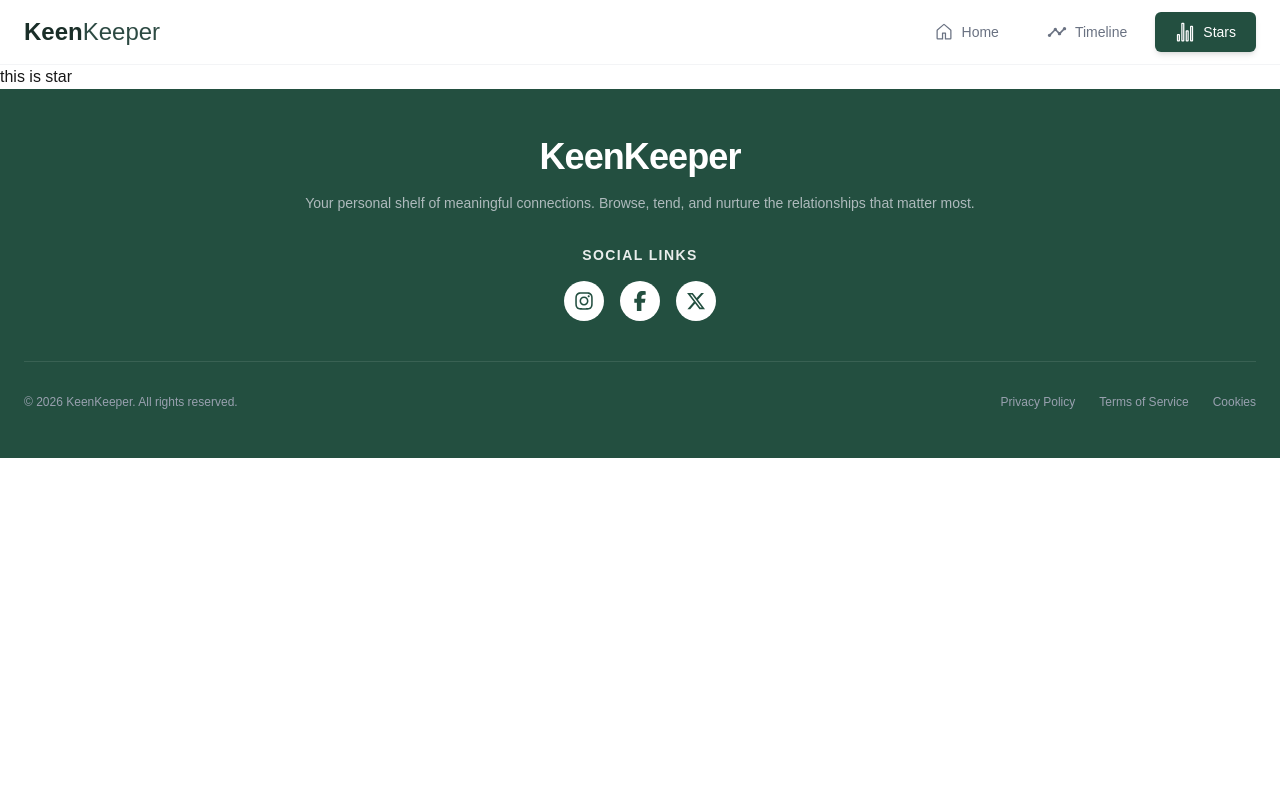
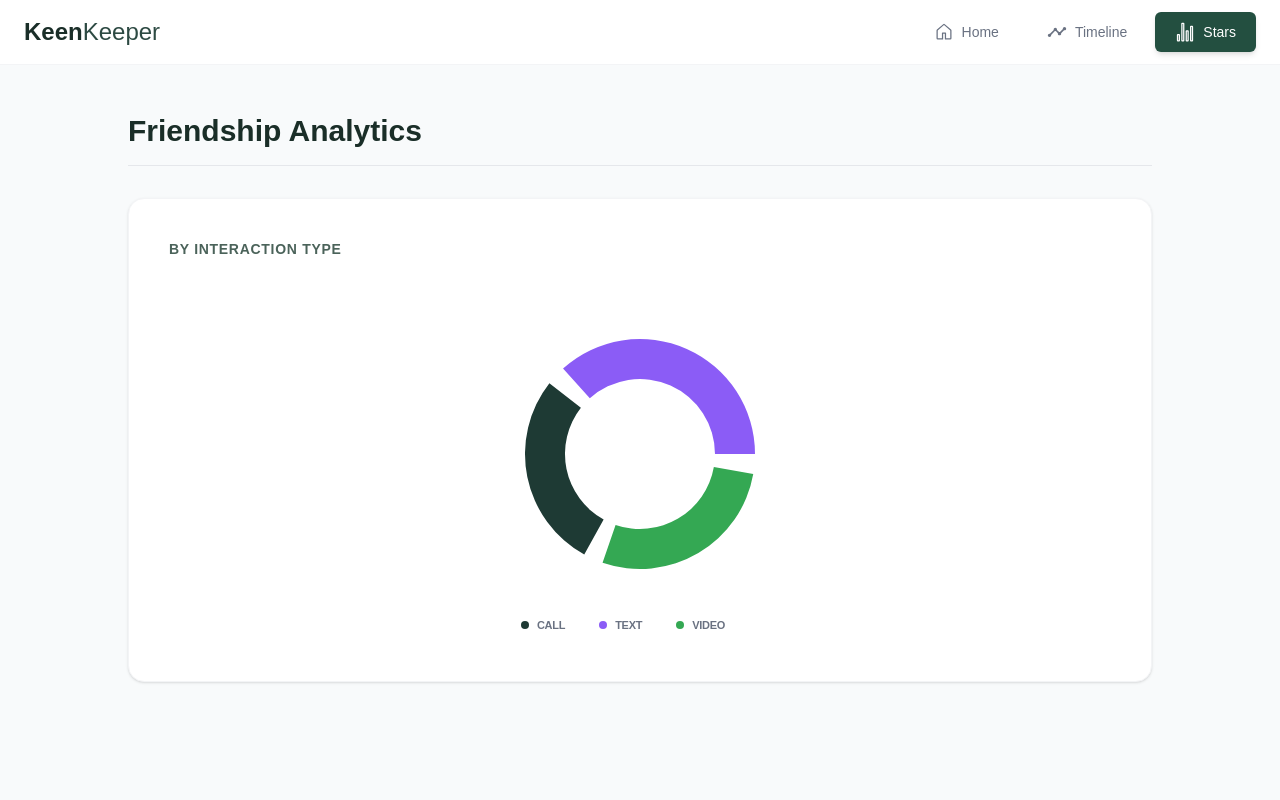
Before and after one commit to noorispeace1/keen-keeper, a Next.js app: page /stars in a window 1280 px wide. Shown: the top 800 px of the page. Built offline with nearby package versions, Linux system fonts and the light colour scheme.

Commit message:
rechart setup

```diff
--- a/package.json
+++ b/package.json
@@ -12,7 +12,8 @@
     "next": "16.2.3",
     "react": "19.2.4",
     "react-dom": "19.2.4",
-    "react-icons": "^5.6.0"
+    "react-icons": "^5.6.0",
+    "recharts": "^3.8.1"
   },
   "devDependencies": {
     "@tailwindcss/postcss": "^4",
--- a/src/app/stars/page.jsx
+++ b/src/app/stars/page.jsx
@@ -1,11 +1,67 @@
-
+"use client";
+import React from 'react';
+import { PieChart, Pie, Cell, ResponsiveContainer, Legend } from 'recharts';
 
 const StarsPage = () => {
-    return (
-        <div>
-            <h2>this is star</h2>
+  // Screenshot 32 onujayi data setup
+  const data = [
+    { name: 'Text', value: 400, color: '#8B5CF6' },   // Purple
+    { name: 'Call', value: 300, color: '#1E3A34' },   // Dark Green
+    { name: 'Video', value: 300, color: '#34A853' },  // Light Green
+  ];
+
+  return (
+    <div className="min-h-screen bg-[#f8fafb] py-12 px-6">
+      <div className="container mx-auto max-w-5xl">
+        {/* Page Title with Border Bottom */}
+        <h1 className="text-3xl font-bold text-[#1a2e28] mb-8 border-b border-gray-200 pb-4">
+          Friendship Analytics
+        </h1>
+
+        {/* Chart Wrapper Card */}
+        <div className="bg-white p-10 rounded-2xl shadow-sm border border-gray-100">
+          <h3 className="text-sm font-bold text-[#4B635A] uppercase tracking-wider mb-8">
+            By Interaction Type
+          </h3>
+
+          {/* Chart Display Area */}
+          <div className="h-[350px] w-full flex justify-center items-center">
+            <ResponsiveContainer width="100%" height="100%">
+              <PieChart>
+                <Pie
+                  data={data}
+                  cx="50%"
+                  cy="50%"
+                  innerRadius={75}   // Doughnut effect
+                  outerRadius={115}
+                  paddingAngle={10}  // Slices gap
+                  dataKey="value"
+                  stroke="none"      // Removes border around slices
+                >
+                  {data.map((entry, index) => (
+                    <Cell key={`cell-${index}`} fill={entry.color} />
+                  ))}
+                </Pie>
+
+                {/* Centered Legend at the Bottom */}
+                <Legend
+                  verticalAlign="bottom"
+                  align="center"
+                  iconType="circle"
+                  iconSize={8}
+                  formatter={(value) => (
+                    <span className="text-gray-500 text-[11px] font-semibold ml-1 mr-6 uppercase tracking-tight">
+                      {value}
+                    </span>
+                  )}
+                />
+              </PieChart>
+            </ResponsiveContainer>
+          </div>
         </div>
-    );
+      </div>
+    </div>
+  );
 };
 
 export default StarsPage;
```
Also changed, not shown: 1 other file (tests, documents, lock files or other folders).
